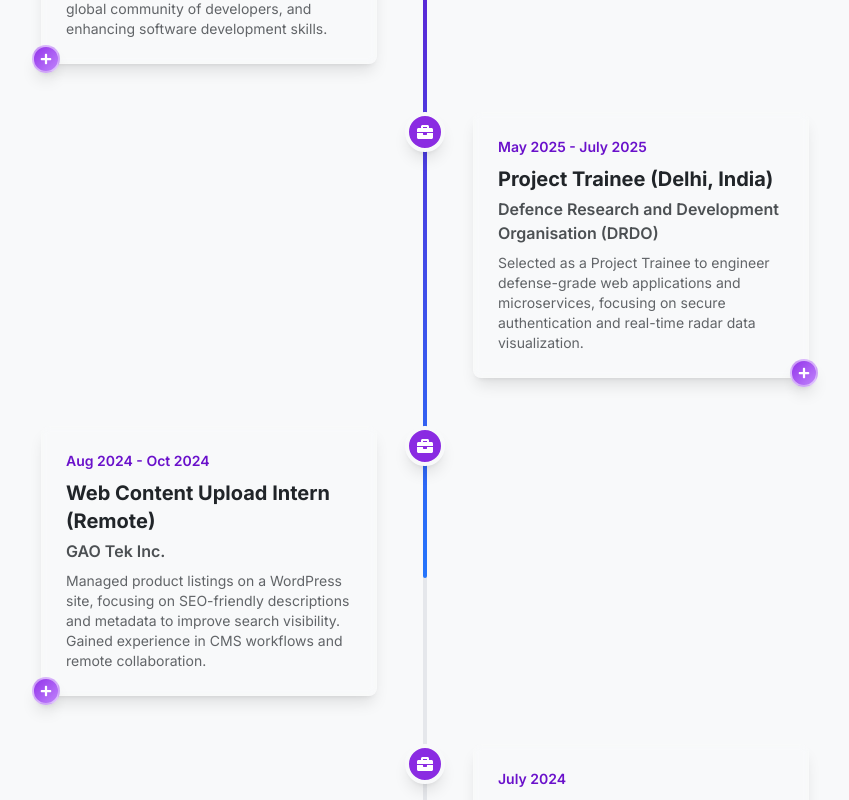
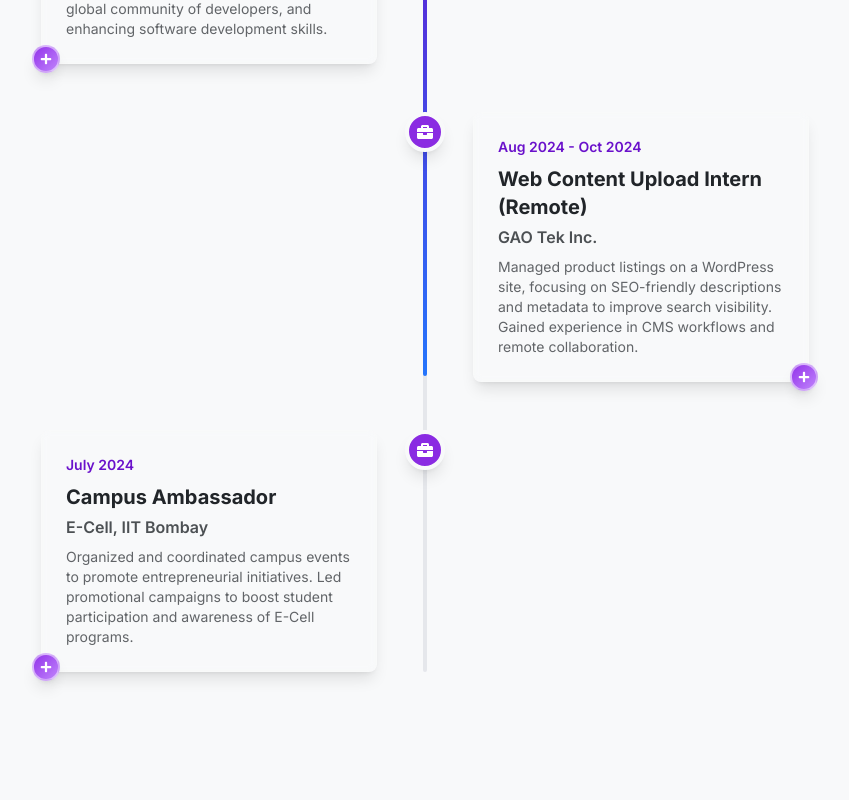
Before and after one commit to Resham011/Portfolio, a React (Vite) app: page / in a window 1280 px wide. Shown: the part 3000-3800 px from the top of the page, without its empty margins (215-1064 px from the left). Built offline with nearby package versions, Linux system fonts and the light colour scheme.

Commit message:
updated data.js
Removed Project Trainee entry and adjusted projects data.

```diff
--- a/src/data.js
+++ b/src/data.js
@@ -118,20 +118,6 @@ export const experienceData = [
     ],
   },
   {
-    date: 'May 2025 - July 2025',
-    title: 'Project Trainee (Delhi, India)',
-    company: 'Defence Research and Development Organisation (DRDO)',
-    description: 'Selected as a Project Trainee to engineer defense-grade web applications and microservices, focusing on secure authentication and real-time radar data visualization.',
-    isCurrent: false,
-    icon: FaBriefcase,
-    details: [
-      'Engineered robust role-based authentication and secure communication protocols for defense-grade web applications.',
-      'Developed microservices-based radar simulation modules with high-frequency data processing and real-time visualization.',
-      'Optimized automated reporting workflows for large-scale geospatial datasets using Python and RESTful APIs, improving data processing efficiency.',
-      'Collaborated on mission-critical software modules following strict security and documentation standards.',
-    ],
-  },
-  {
     date: 'Aug 2024 - Oct 2024',
     title: 'Web Content Upload Intern (Remote)',
     company: 'GAO Tek Inc.',
@@ -215,7 +201,7 @@ export const experienceData = [
 export const projectsData = [
   {
     title: 'PDF RAG Chatbot',
-    image: Pdf, // 👉 replace with actual image later
+    image: Pdf,
     description: 'A conversational AI system that enables users to chat with PDFs using RAG, embeddings, and LLMs.',
     tags: ['FastAPI', 'LangChain', 'FAISS', 'LLM', 'Next.js'],
     live: 'https://pdf-rag-chatbot-five.vercel.app/',
```
